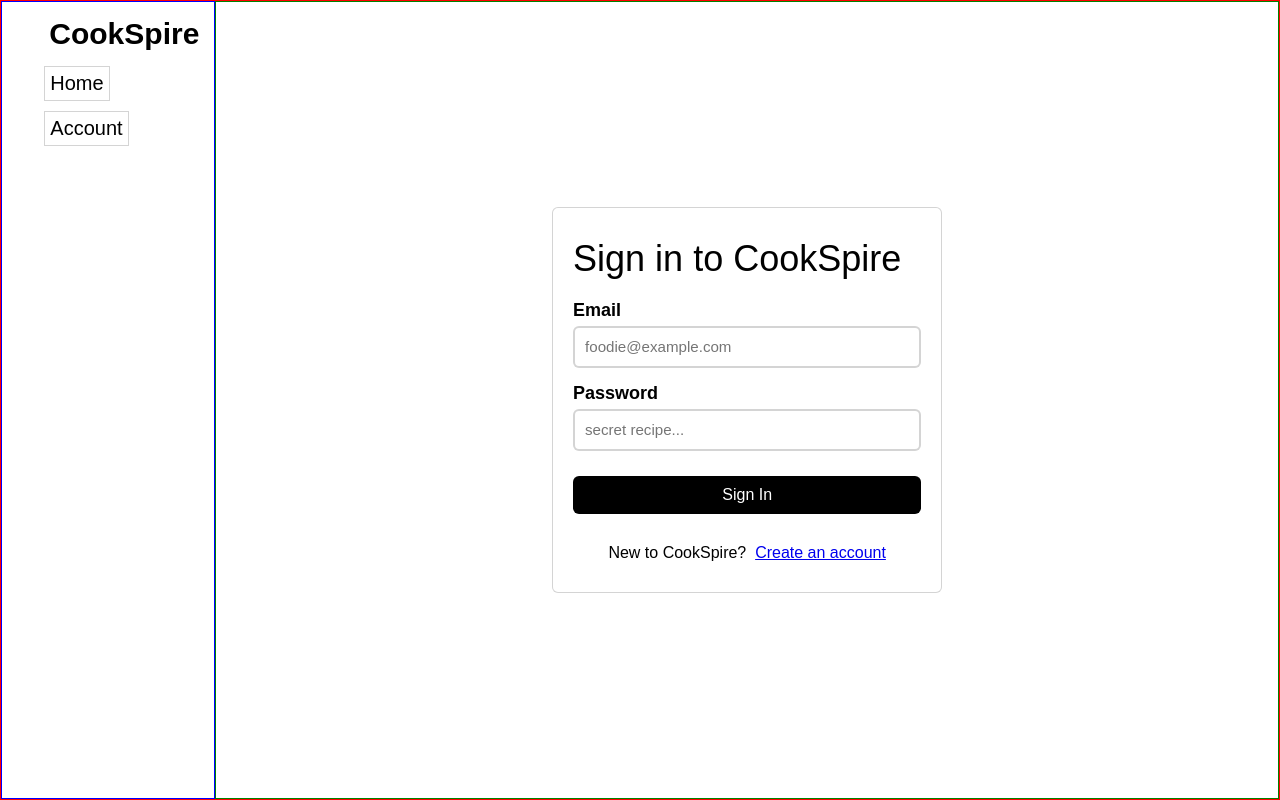
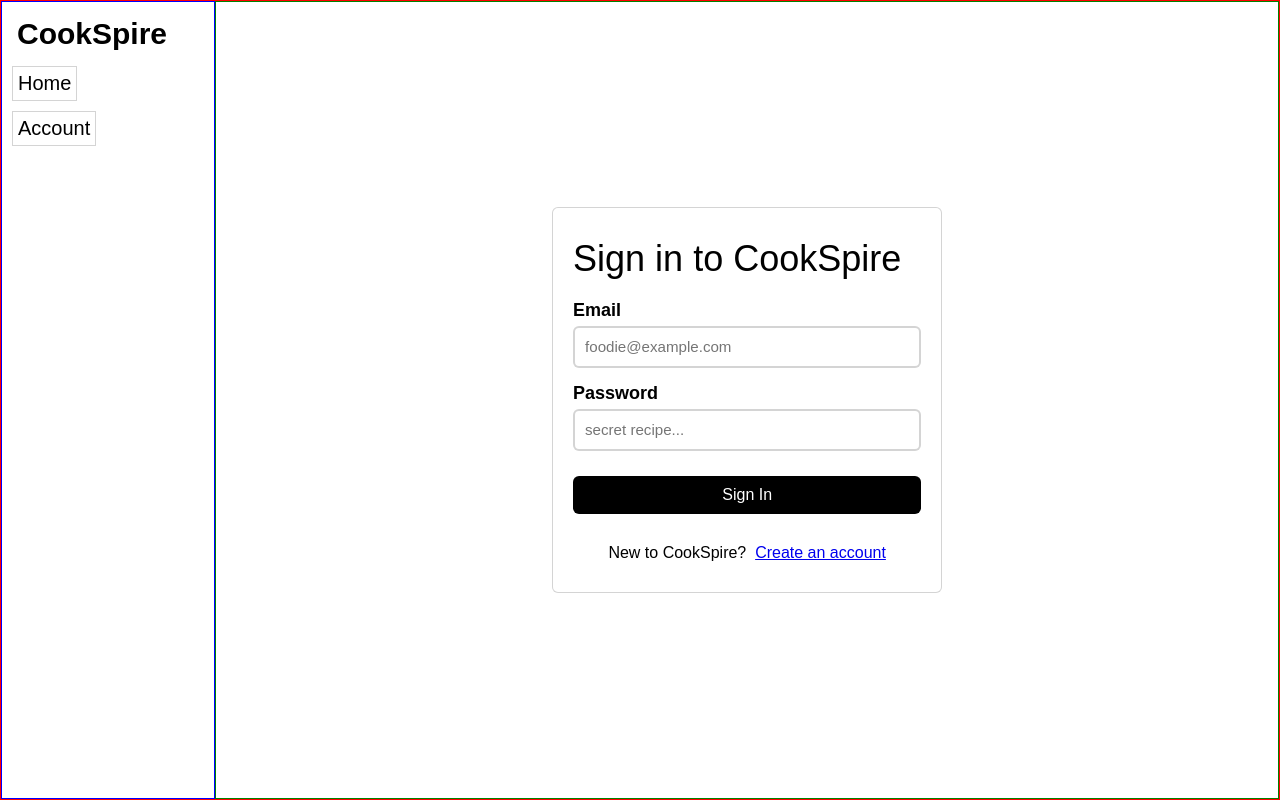
Before and after one commit to Cookspire/frontend, a React (Create React App) app: page / in a window 1280 px wide. Built offline with nearby package versions, Linux system fonts and the light colour scheme.

Commit message:
Minor changes in UI/UX

```diff
--- a/src/App.css
+++ b/src/App.css
@@ -6,6 +6,7 @@
   flex-direction: column;
   flex-wrap: wrap;
   height:100%;
+  width:100vw;
   transform-origin: top center;
 }
 
@@ -29,18 +30,19 @@
   background-color: var(--background);
   border: 1px solid red;
   height: 100%;
-  width: 60vw;
+  width: 100%;
 }
 
 .app-content{
   display: flex;
   justify-content: center;
   align-items: center;
-  align-content: center;
+  align-content: flex-start;
   flex-direction: row;
   flex-wrap: wrap;
   height:100%;
   width:100%;
+  overflow: auto;
 }
 
 .left-container {
@@ -53,10 +55,10 @@
   background-color: var(--background);
   border: 1px solid blue;
   height: 100%;
-  flex: 1;
 }
 
 .center-container {
+  overflow: auto;
   display: flex;
   justify-content: flex-start;
   align-items: center;
@@ -65,5 +67,5 @@
   flex-wrap: wrap;
   border: 1px solid green;
   height: 100%;
-  flex: 4;
+  width: 60%;
 }
--- a/src/components/styles/SideNav.css
+++ b/src/components/styles/SideNav.css
@@ -1,31 +1,31 @@
 .side-nav-container {
+  overflow:auto;
   display: flex;
-  justify-content: flex-end;
+  justify-content: flex-start;
   align-items: center;
-  align-content: center;
+  align-content: flex-start;
   flex-direction: column;
   flex-wrap: wrap;
-  overflow: auto;
-  position: sticky;
   width: 100%;
   font-size: var(--text-xl);
 }
 
 .side-menu-content {
   display: flex;
-  justify-content: flex-end;
+  justify-content: flex-start;
   align-items: center;
-  align-content: flex-end;
+  align-content: flex-start;
   flex-direction: column;
   flex-wrap: wrap;
   width: 100%;
+  overflow: auto;
 }
 
 .side-menu-item {
   display: flex;
-  justify-content: flex-end;
+  justify-content: flex-start;
   align-items: center;
-  align-content: flex-end;
+  align-content: flex-start;
   flex-direction: column;
   flex-wrap: wrap;
   margin: 10px;
@@ -37,9 +37,9 @@
 
 .side-menu-appName {
   display: flex;
-  justify-content: flex-end;
+  justify-content: flex-start;
   align-items: center;
-  align-content: flex-end;
+  align-content: flex-start;
   flex-direction: column;
   flex-wrap: wrap;
   margin: 10px;
@@ -58,6 +58,9 @@
   font-size: var(--text-1xl);
 }
 
+nav{
+  overflow: scroll;
+}
 
 nav .active{
   color:red;
--- a/src/index.css
+++ b/src/index.css
@@ -136,7 +136,7 @@
 }
 
 
-@media (width<=1000px) {
+@media (width<=800px) {
   body {
     --text-small: 0.8rem;
     --text-base: 0.9rem;
@@ -147,4 +147,6 @@
     --text-4xl: 1.875rem;
   }
 
+
+
 }
```
